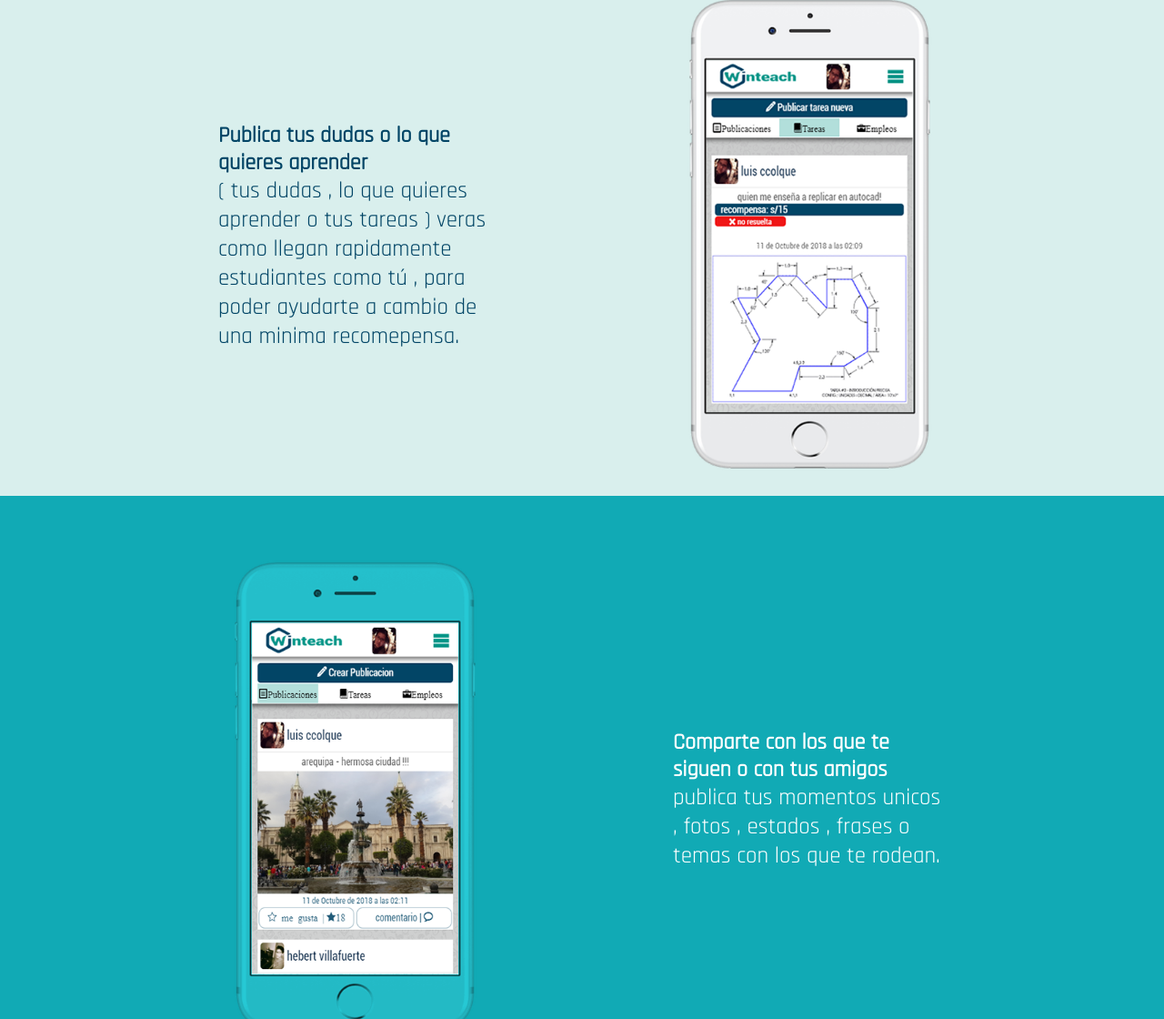
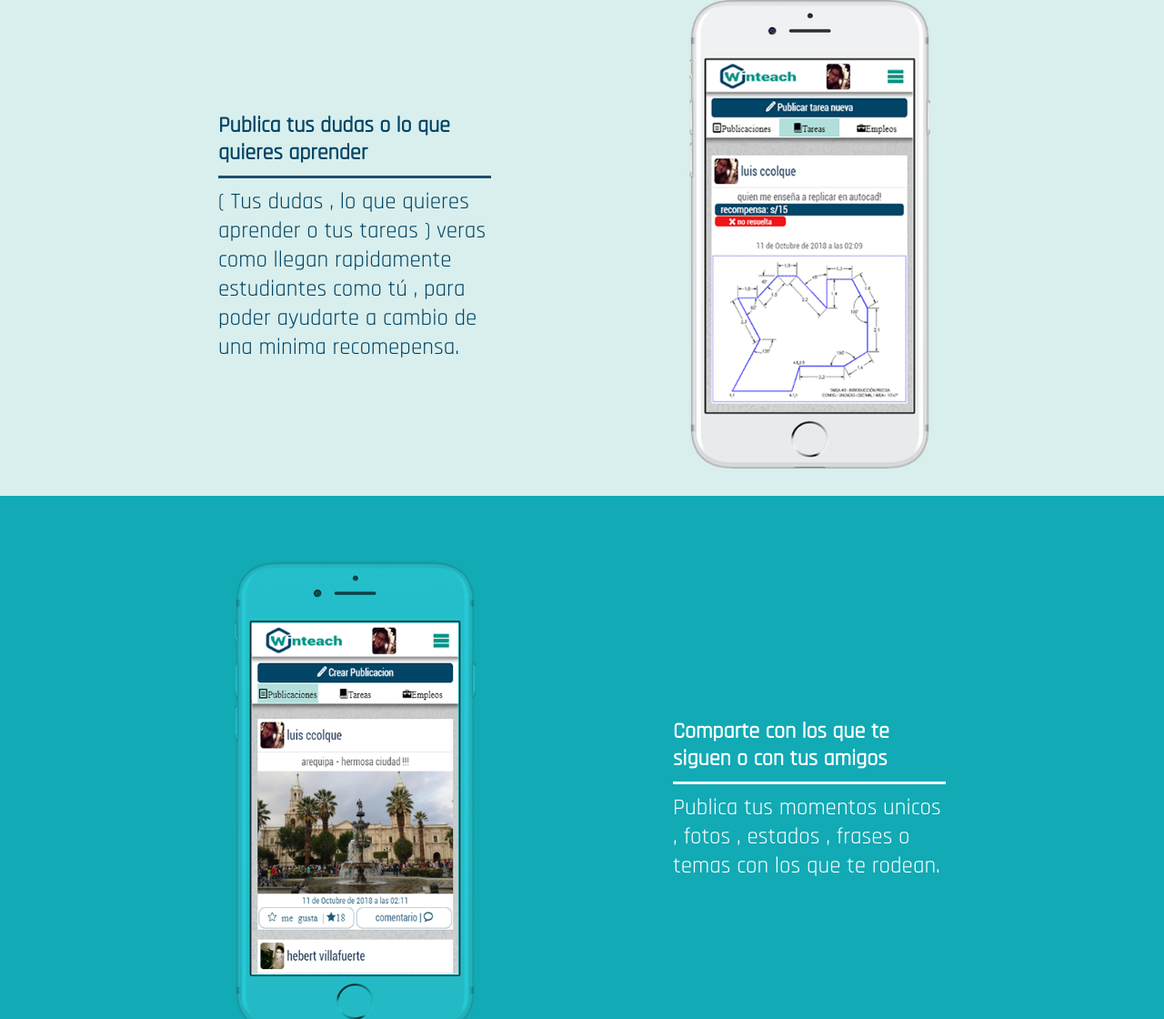
Before and after one commit to HebertVillafuerte/aboutwinteach, a plain HTML site: page index.html in a window 1280 px wide. Shown: the part 1482-2602 px from the top of the page at 91% size. Drawn offline with Linux system fonts and the light colour scheme; files whose address does not match are found by name.

Commit message:
winteach update

```diff
--- a/css/index.css
+++ b/css/index.css
@@ -83,6 +83,7 @@ a{
 	display:flex;
 	justify-content: center;
 	align-items: center;
+	margin: auto;
 
 }
 
@@ -138,6 +139,19 @@ a{
 .txtpost{
 	font-size: 30px;
 
+}
+
+
+.title2imgss{
+	border-bottom: 3px solid #1e4d6a;
+	margin-bottom: 10px;
+	padding-bottom: 10px;
+}
+
+.title2imgs{
+	border-bottom: 3px solid white;
+	margin-bottom: 10px;
+	padding-bottom: 10px;
 }
 
 .containertercer{
--- a/index.html
+++ b/index.html
@@ -17,7 +17,7 @@
 				<img class="imglogo" src="img/logo.png" alt="crecer" title="ir a wintech">
 			</div>
 			<div>
-				<a href="https://goo.gl/forms/cuVQdRjR5Tc969fN2" target="_blank"><h2 class="ayudanos">AYUDANOS</h2></a>
+				<a href="https://goo.gl/forms/cuVQdRjR5Tc969fN2" target="_blank"><h2 class="ayudanos">AYÚDANOS</h2></a>
 			</div>
 		</div>
 	</header>
@@ -48,8 +48,8 @@
 		<div class="containertercer">
 			<div class="containertxttercer">
 			<div>
-				<h2>Publica tus dudas o lo que quieres aprender</h2>
-				<p>( tus dudas , lo que quieres aprender o tus tareas ) veras
+				<h2 class="title2imgss">Publica tus dudas o lo que quieres aprender</h2>
+				<p>( Tus dudas , lo que quieres aprender o tus tareas ) veras
 				como llegan rapidamente estudiantes como tú , para poder ayudarte a cambio de una minima recomepensa. </p>
 			</div>
 			</div>
@@ -67,9 +67,9 @@
 			</div>
 			<div class="containertxttercer">
 			<div>
-				<h2>Comparte con los que te siguen o con tus amigos</h2>
+				<h2 class="title2imgs">Comparte con los que te siguen o con tus amigos</h2>
 				<p class="txtpost">
-					publica tus momentos unicos , fotos , estados , frases o  temas  con los que te rodean.
+					Publica tus momentos unicos , fotos , estados , frases o  temas  con los que te rodean.
 				</p>
 			</div>
 			</div>
@@ -82,7 +82,7 @@
 		<div class="containertercer">
 			<div class="containertxttercer">
 			<div>
-				<h2>Previsualiza Ofertas de Empleo</h2>
+				<h2 class="title2imgs">Previsualiza Ofertas de Empleo</h2>
 				<p>Muchas empresas en winteach Publican ofertas de Empleo , una de ellas se pueden adaptar a tus gustos,
 				(Postula a una de ellas).</p>
 			</div>
@@ -114,7 +114,7 @@
 	<div>
 		<div class="containerquestions">
 			<p>¿ Eres universitario ?</p>
-			<h1 class="questions">Ayudanos Respondiendo a unas 3 preguntas</h1>
+			<h1 class="questions">Ayúdanos Respondiendo a unas 3 preguntas</h1>
 		</div>
 		<a class="btnquestions" href="https://goo.gl/forms/cuVQdRjR5Tc969fN2" target="_blank">Te quiero ayudar</a>
 	</div>
```
